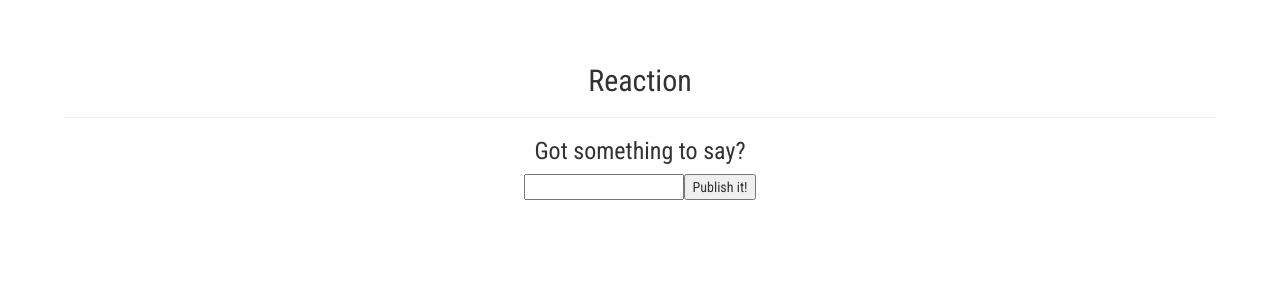
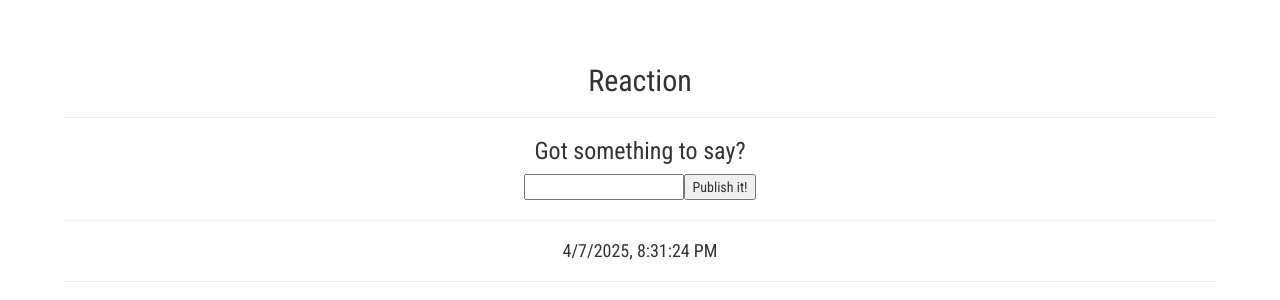
Before and after one commit to mkelly115/reaction, a React (Create React App) app: page / in a window 1280 px wide. Both pictures are taken after a click on the button "Publish it!". Shown: the top 300 px of the page. Built offline with nearby package versions, Linux system fonts and the light colour scheme; the HTML template or start-up script is replaced by a standard one.

Commit message:
added fucntional messageboard component

```diff
--- a/src/App.js
+++ b/src/App.js
@@ -3,6 +3,7 @@
 import { NEW_MESSAGE } from "./state/types";
 import { newMessage } from "./state/actions";
 import PublishMessage from "./components/PublishMessage";
+import MessageBoard from "./components/MessageBoard";
 
 
 function App() {
@@ -16,6 +17,8 @@
      <h2>Reaction</h2>
      <hr />
      <PublishMessage dispatch={dispatch}/>
+     <hr />
+     <MessageBoard messages={state.messages}/>
     </div>
   );
 }
--- a/src/components/MessageBoard.js
+++ b/src/components/MessageBoard.js
@@ -0,0 +1,24 @@
+import React from "react";
+
+
+export default function MessageBoard({ messages }){
+
+    return(
+        <div>
+            {
+                messages.map(messageItem => {
+                    const { id, text, timestamp } = messageItem
+                    return(
+                        <div key={id}>
+                        <h4>{new Date(timestamp).toLocaleString()}</h4>
+                        <p>{text}</p>
+                        <hr />
+                        </div>
+                    )
+                })
+            }
+        </div>
+    )
+
+
+}
```
